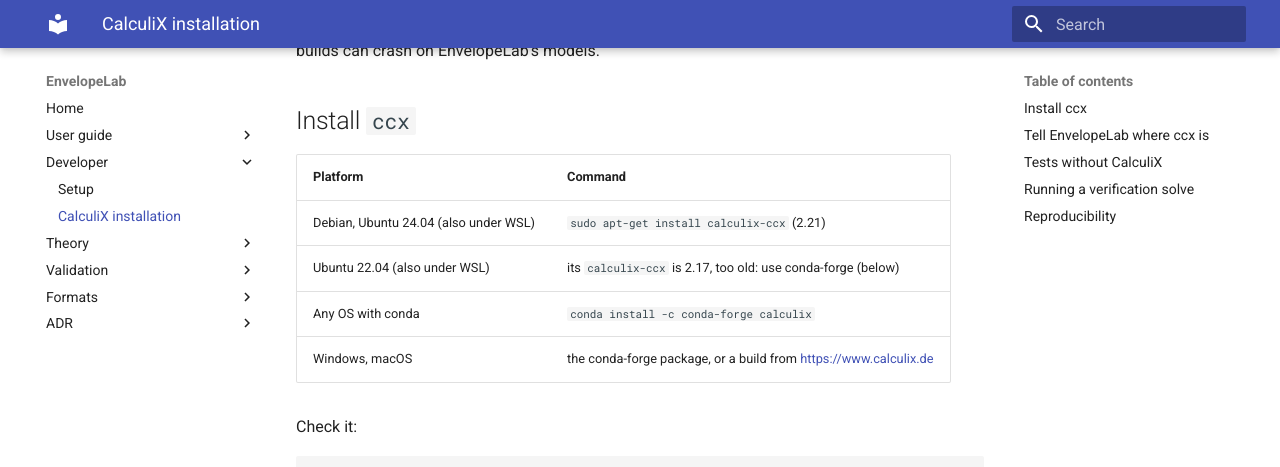
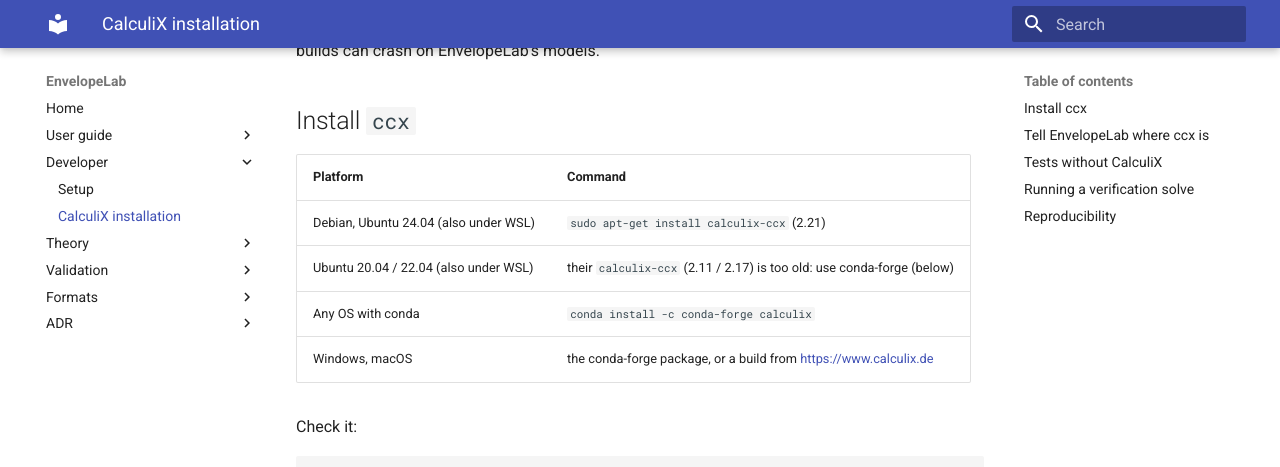
Before and after one commit to ekoenig4/EnvelopeLab, an MkDocs documentation site: the page built from docs/dev/calculix-installation.md, in a window 1280 px wide and 900 px high, scrolled down 337 px. Shown: the top 467 px of the window. Built offline with MkDocs 1.6.1 and Material for MkDocs 9.7.7, drawn with Linux system fonts in a browser that asks for light colours.

Commit message:
docs(solvers): name Ubuntu 20.04's ccx 2.11 in the too-old message
The reporter's WSL Ubuntu 20.04 has apt's calculix-ccx 2.11, which is
what crashed on smalley_90k at 1500 mm. The refusal message and the
install table now cover 20.04 (2.11) as well as 22.04 (2.17) and point
to conda-forge for 2.21. Test added for the reported version.

Co-Authored-By: Claude Opus 5.5 <noreply@anthropic.com>
Claude-Session: https://claude.ai/code/session_0146kbpV4MvjZwPYpXG4qBFZ

```diff
--- a/docs/dev/calculix-installation.md
+++ b/docs/dev/calculix-installation.md
@@ -15,7 +15,7 @@ old*, because older builds can crash on EnvelopeLab's models.
 | Platform | Command |
 |---|---|
 | Debian, Ubuntu 24.04 (also under WSL) | `sudo apt-get install calculix-ccx` (2.21) |
-| Ubuntu 22.04 (also under WSL) | its `calculix-ccx` is 2.17, too old: use conda-forge (below) |
+| Ubuntu 20.04 / 22.04 (also under WSL) | their `calculix-ccx` (2.11 / 2.17) is too old: use conda-forge (below) |
 | Any OS with conda | `conda install -c conda-forge calculix` |
 | Windows, macOS | the conda-forge package, or a build from <https://www.calculix.de> |
 
```
Also changed, not shown: CHANGELOG.md (+3 -2 lines), 2 other files.
